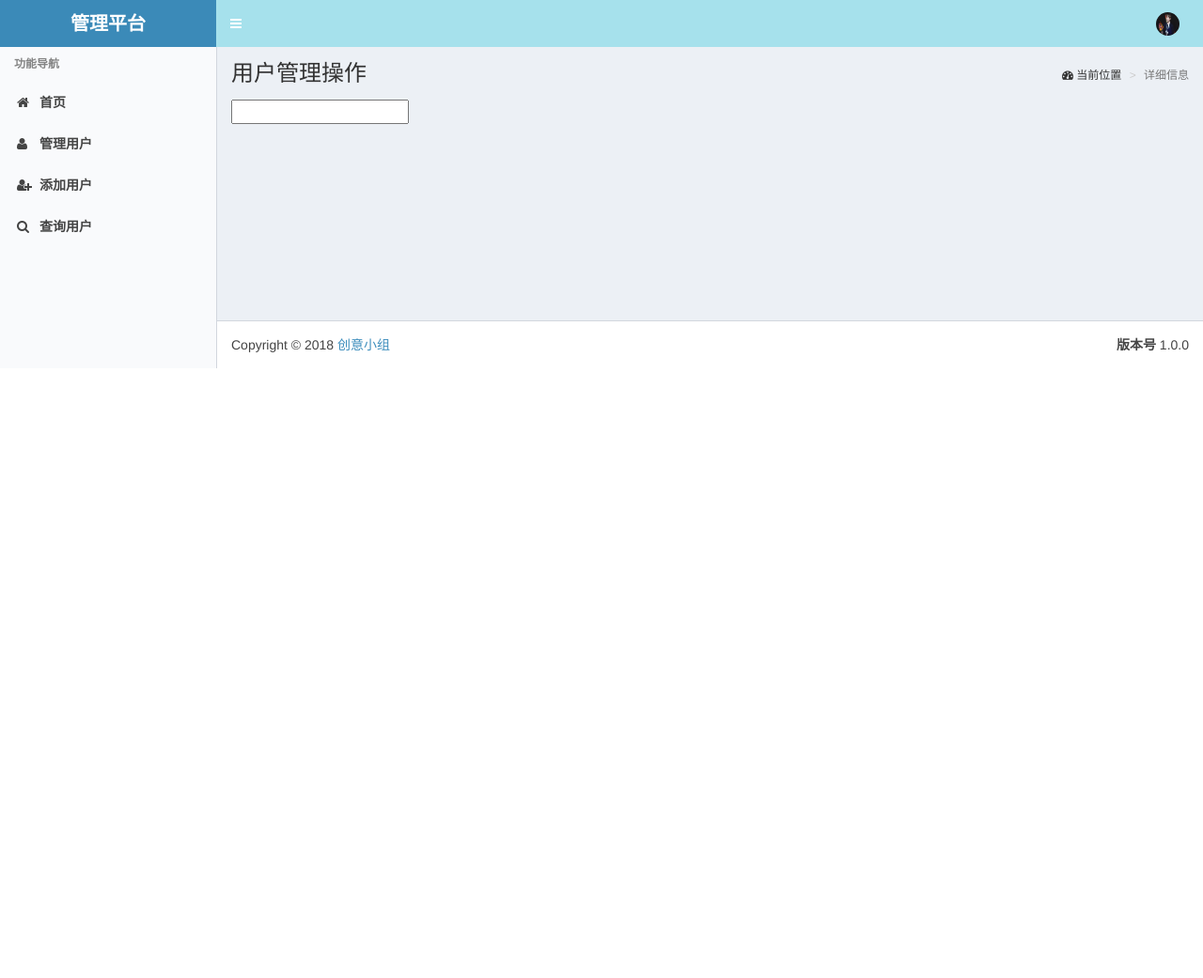
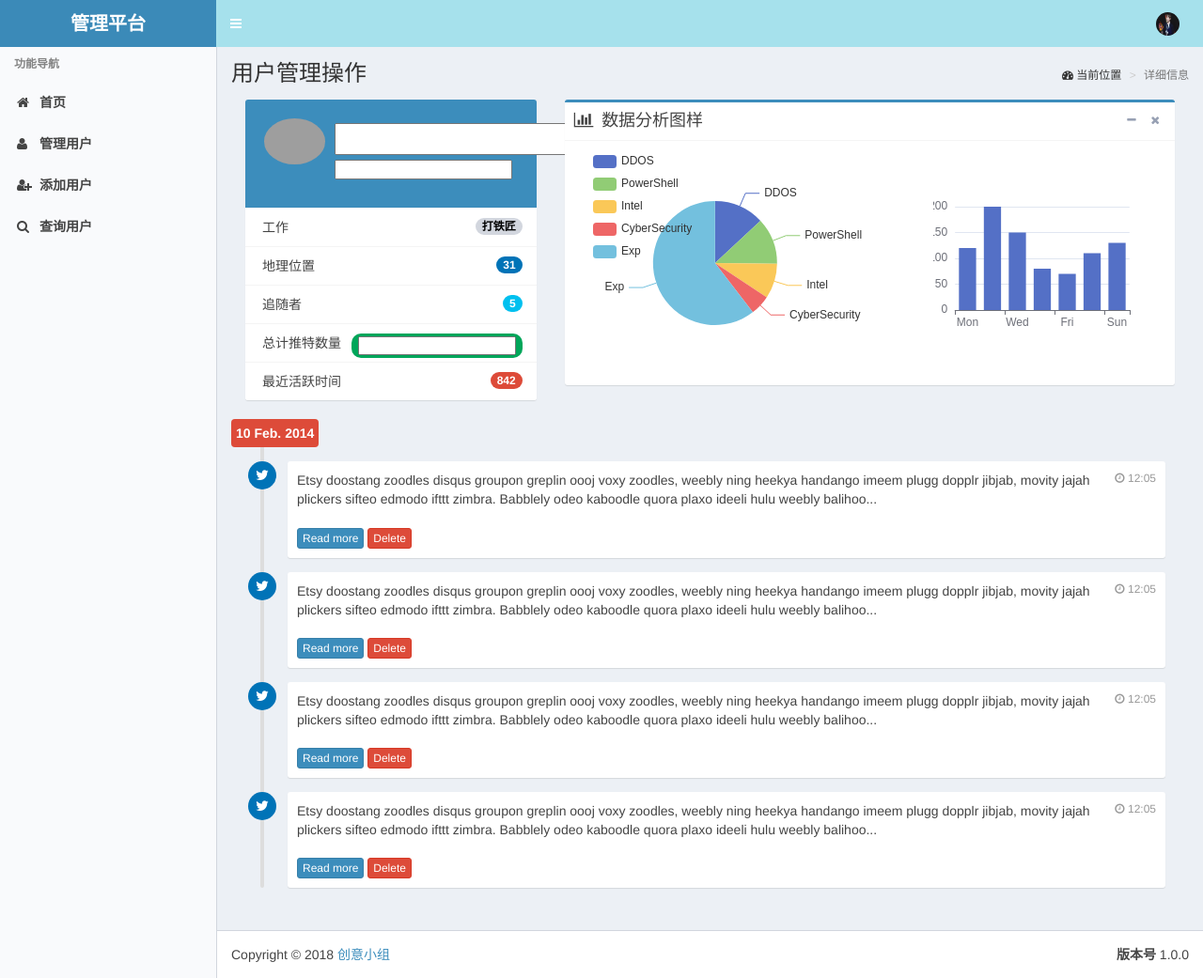
Before and after one commit to ohhuola/twitter_project, a Python web app: template app/templates/personInfo.html in a window 1280 px wide. Shown: the whole page at 94% size. Before the commit the page ends 392 px from the top, so only its background shows below. Run offline with Jinja, Linux system fonts and the light colour scheme; the template is opened without the code that fills it, so the values that code supplies are empty, except form fields; form fields are guessed from the names that the template uses; some libraries are stand-ins or nearby versions; grey boxes are pictures that could not be loaded.

Commit message:
新增了用户个人详情页面

```diff
--- a/app/templates/personInfo.html
+++ b/app/templates/personInfo.html
@@ -1,5 +1,7 @@
 {% extends "base.html" %}
-
+{% block head %}
+<script src="{{ url_for('static', filename='js/echarts.min.js') }}"></script>
+{% endblock %}
 {% block title %}用户管理{% endblock %}
 
 
@@ -15,6 +17,154 @@
 {% endblock %}
 
 {% block content %}
-    {{ form.user_name }}
+    <div class="col-md-4">
+          <!-- Widget: user widget style 1 -->
+          <div class="box box-widget widget-user-2">
+            <!-- Add the bg color to the header using any of the bg-* classes -->
+            <div class="widget-user-header bg-light-blue">
+              <div class="widget-user-image">
+                <img class="img-circle" src="../static/images/user1.png" alt="User Avatar">
+              </div>
+              <!-- /.widget-user-image -->
+              <h3 class="widget-user-username">{{ form.user_name }}</h3>
+              <h5 class="widget-user-desc">{{ form.user_nick }}</h5>
+            </div>
+            <div class="box-footer no-padding">
+              <ul class="nav nav-stacked">
+                <li><a href="#">工作<span class="pull-right badge bg-gray">打铁匠</span></a></li>
+                <li><a href="#">地理位置<span class="pull-right badge bg-blue">31</span></a></li>
+                <li><a href="#">追随者<span class="pull-right badge bg-aqua">5</span></a></li>
+                <li><a href="#">总计推特数量<span class="pull-right badge bg-green">{{ form.number_of_tweets }}</span></a></li>
+                <li><a href="#">最近活跃时间 <span class="pull-right badge bg-red">842</span></a></li>
+              </ul>
+            </div>
+          </div>
+          <!-- /.widget-user -->
+        </div>
+
+    <div class="col-md-8 ">
+          <!-- Bar chart -->
+          <div class="box box-primary">
+            <div class="box-header with-border">
+              <i class="fa fa-bar-chart-o"></i>
+
+              <h3 class="box-title">数据分析图样</h3>
+
+              <div class="box-tools pull-right">
+                <button type="button" class="btn btn-box-tool" data-widget="collapse"><i class="fa fa-minus"></i>
+                </button>
+                <button type="button" class="btn btn-box-tool" data-widget="remove"><i class="fa fa-times"></i></button>
+              </div>
+            </div>
+            <div class="box-body">
+              <div class="col-md-7" id="pieChart" style="height: 240px;"></div>
+              <div class="col-md-5" id="barChart" style="height:240px;"></div>
+            </div>
+            <!-- /.box-body-->
+          </div>
+    </div>
+    <div class="row">
+        <div class="col-md-12">
+          <!-- The time line -->
+          <ul class="timeline">
+            <!-- timeline time label -->
+            <li class="time-label">
+                  <span class="bg-red">
+                    10 Feb. 2014
+                  </span>
+            </li>
+            <!-- /.timeline-label -->
+            <!-- timeline item -->
+            {% for i in range(4) %}
+                <li>
+                  <i class="fa  fa-twitter bg-blue"></i>
+                  <div class="timeline-item">
+                    <span class="time"><i class="fa fa-clock-o"></i> 12:05</span>
+                    <div class="timeline-body">
+                      Etsy doostang zoodles disqus groupon greplin oooj voxy zoodles,
+                      weebly ning heekya handango imeem plugg dopplr jibjab, movity
+                      jajah plickers sifteo edmodo ifttt zimbra. Babblely odeo kaboodle
+                      quora plaxo ideeli hulu weebly balihoo...
+                    </div>
+                    <div class="timeline-footer">
+                      <a class="btn btn-primary btn-xs">Read more</a>
+                      <a class="btn btn-danger btn-xs">Delete</a>
+                    </div>
+                  </div>
+                </li>
+            {% endfor %}
+            <!-- END timeline item -->
+
+          </ul>
+        </div>
+        <!-- /.col -->
+      </div>
+      <!-- /.row -->
 
 {% endblock %}
+{% block scripts %}
+    <script type="text/javascript">
+        // 基于准备好的dom，初始化echarts实例
+        var myChart = echarts.init(document.getElementById('pieChart'));
+
+        // 指定图表的配置项和数据
+        var option = {
+             tooltip: {
+        trigger: 'item',
+        formatter: "{a} <br/>{b}: {c} ({d}%)"
+    },
+    legend: {
+        orient: 'vertical',
+        x: 'left',
+        data:['DDOS','PowerShell','Intel','CyberSecurity','Exp']
+    },
+    series: [
+        {
+            name:'使用次数',
+            type:'pie',
+            radius: '55%',
+            center: ['40%', '50%'],
+            itemStyle: {
+                emphasis: {
+                    shadowBlur: 10,
+                    shadowOffsetX: 0,
+                    shadowColor: 'rgba(0, 0, 0, 0.5)'
+                }
+            },
+            data:[
+                {value:335, name:'DDOS'},
+                {value:310, name:'PowerShell'},
+                {value:234, name:'Intel'},
+                {value:135, name:'CyberSecurity'},
+                {value:1548, name:'Exp'}
+            ]
+        }
+    ]
+        };
+
+        // 使用刚指定的配置项和数据显示图表。
+        myChart.setOption(option);
+
+        var bar_chart = echarts.init(document.getElementById('barChart'));
+        option = {
+    legend: {
+        data:['发推次数']
+    },
+    xAxis: {
+        type: 'category',
+        data: ['Mon', 'Tue', 'Wed', 'Thu', 'Fri', 'Sat', 'Sun']
+    },
+    yAxis: {
+        type: 'value'
+    },
+    series: [{
+        data: [120, 200, 150, 80, 70, 110, 130],
+        type: 'bar'
+    }]
+};
+    bar_chart.setOption(option);
+
+    </script>
+
+
+{%  endblock %}
```
